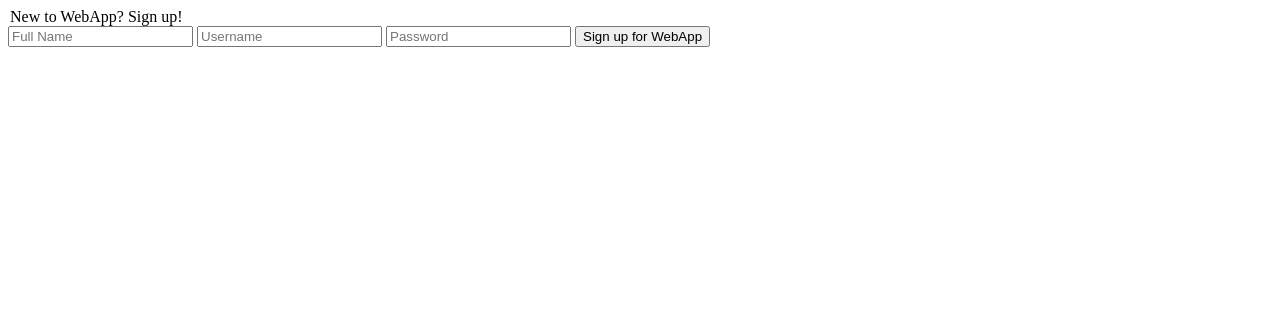
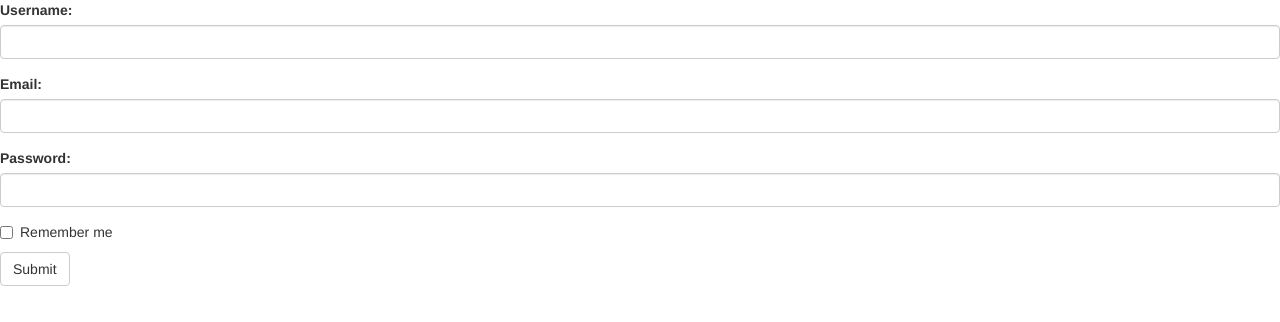
Before and after one commit to espython/signUpApp, a website: page signup.html in a window 1280 px wide. Drawn offline with nearby package versions, Linux system fonts and the light colour scheme; some packages are replaced by stand-ins of ours.

Commit message:
finally itworks

```diff
--- a/package.json
+++ b/package.json
@@ -15,6 +15,8 @@
   "author": "espython",
   "license": "MIT",
   "dependencies": {
-    "express": "^4.14.0"
+    "body-parser": "^1.15.2",
+    "express": "^4.14.0",
+    "nodemon": "^1.11.0"
   }
 }
--- a/signup.html
+++ b/signup.html
@@ -3,18 +3,33 @@
 
 <head>
     <title> SignUp Form</title>
+    <title>Single page web app using Angularjs</title>
+    <script src="//ajax.googleapis.com/ajax/libs/angularjs/1.3.3/angular.min.js"></script>
+    <script src="//cdnjs.cloudflare.com/ajax/libs/angular.js/1.3.3/angular-route.min.js"></script>
+    <script src="//ajax.googleapis.com/ajax/libs/jquery/1.11.1/jquery.min.js"></script>
+    <link rel="stylesheet" href="http://maxcdn.bootstrapcdn.com/bootstrap/3.3.1/css/bootstrap.min.css">
+    <script src="//maxcdn.bootstrapcdn.com/bootstrap/3.3.1/js/bootstrap.min.js"></script>
 </head>
 
 <body>
-    <div class="span3 well">
-        <legend>New to WebApp? Sign up!</legend>
-        <form accept-charset="UTF-8" action="" method="post">
-            <input class="span3" name="name" placeholder="Full Name" type="text">
-            <input class="span3" name="username" placeholder="Username" type="text">
-            <input class="span3" name="password" placeholder="Password" type="password">
-            <button class="btn btn-warning" type="submit">Sign up for WebApp</button>
-        </form>
-    </div>
+    <form action="/signup" method="POST">
+        <div class="form-group">
+            <label for="username">Username:</label>
+            <input name="username" type="text" class="form-control">
+        </div>
+        <div class="form-group">
+            <label for="email">Email:</label>
+            <input name="email" type="email" class="form-control" id="email">
+        </div>
+        <div class="form-group">
+            <label for="pwd">Password:</label>
+            <input name="password" type="password" class="form-control" id="pwd">
+        </div>
+        <div class="checkbox">
+            <label><input type="checkbox"> Remember me</label>
+        </div>
+        <button type="submit" class="btn btn-default">Submit</button>
+    </form>
 </body>
 
 </html>
```
Also changed, not shown: app.js (+22 -4 lines).
